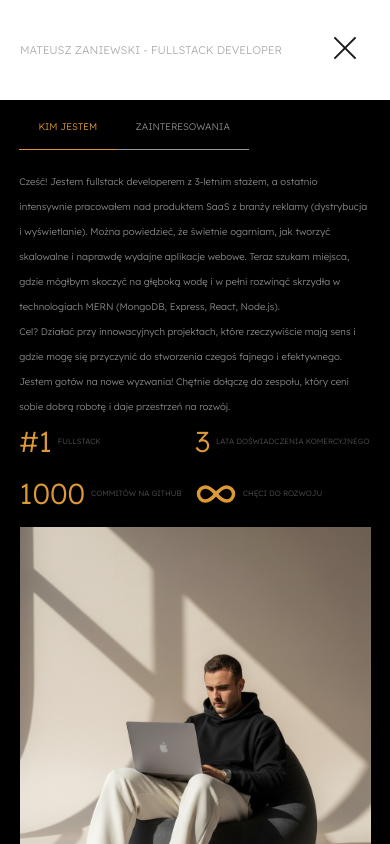
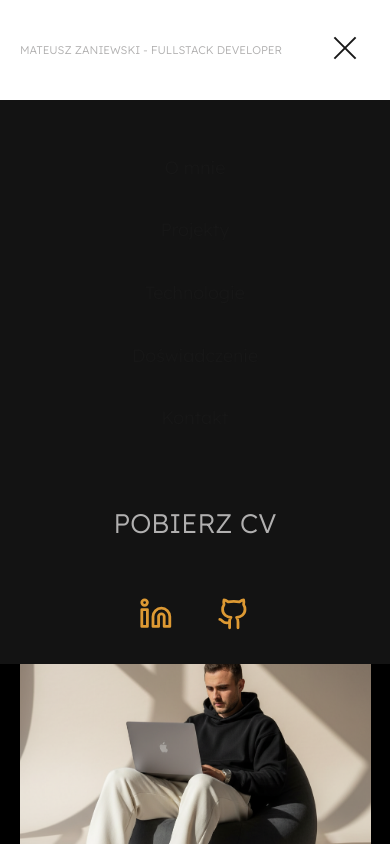
Before and after one commit to Zaniew1/NEXT-Portfolio, a Next.js app: page / in a window 390 px wide. Both pictures are taken after a click on the element 345 px from the left and 50 px from the top of the page. Built offline with nearby package versions, Linux system fonts and the light colour scheme.

Commit message:
styles: add nav mobile drop down

```diff
--- a/components/molecules/Burger/Burger.module.css
+++ b/components/molecules/Burger/Burger.module.css
@@ -16,6 +16,7 @@
   height: 2px;
   z-index: 2;
   cursor: pointer;
+  transition: height 0.1s ease;
 }
 .burger::before {
   content: "";
--- a/components/molecules/Burger/Burger.tsx
+++ b/components/molecules/Burger/Burger.tsx
@@ -1,13 +1,11 @@
-"use client"
-import { useState } from 'react'
+import { MobileNavPropsType } from '@/components/organisms/Nav/Nav'
 import styles from './Burger.module.css'
-export const Burger = ()=>{
-    const [burgerActive, setBurgerActive] = useState<boolean>(false)
+
+export const Burger = (props: MobileNavPropsType)=>{
+
     return (
-        <div onClick={()=>setBurgerActive(prev=> !prev)} className={styles.wrapper__burger}>
-
-            <div className={`${styles.burger} ${burgerActive ? styles.burger__active : ""}`}>
-            </div>
+        <div onClick={()=>props.setActive(props.active ? false  : true)} className={styles.wrapper__burger}>
+            <div className={`${styles.burger} ${props.active ? styles.burger__active : ""}`}></div>
         </div>
     )
 }
--- a/components/molecules/ProjectNameInfo/ProjectNameInfo.module.css
+++ b/components/molecules/ProjectNameInfo/ProjectNameInfo.module.css
@@ -26,9 +26,12 @@
     margin: 0.6em 0;
 }
 .projectname__wrapper__info__index{
+    display: flex;
+    justify-content: center;
+    align-items: center;
     background-color: #fff;
     padding: 0 0.2em;
-    font-size: 2.4em;
+    font-size: 2em;
     color: #1e1e1e;
     font-weight: 300;
     letter-spacing: 2px;
@@ -37,7 +40,7 @@
     display: flex;
     justify-content: center;
     align-items: center;
-    font-size: 2em;
+    font-size: 1.6em;
     padding: 0 0.5em 0 0.7em ;
     background-color: #1e1e1e;
     color: #ededed;
@@ -66,4 +69,10 @@
     .projectname__wrapper{
         margin: 3em 2em 0 0 ;
     }
+    .projectname__wrapper__info__index{
+        font-size: 2.4em;
+    }
+    .projectname__wrapper__info__name{
+        font-size: 2em;
+    }
 }
--- a/components/organisms/Nav/Nav.tsx
+++ b/components/organisms/Nav/Nav.tsx
@@ -1,13 +1,21 @@
+"use client"
 import Link from "next/link";
 import styles from "./Nav.module.css";
 import { Burger } from "@/components/molecules/Burger/Burger";
-
+import { NavMobile } from "../NavMobile/NavMobile";
+import { useState } from "react";
+export type MobileNavPropsType = {
+    active: boolean,
+    setActive: (active:boolean)=>void
+}
 export const Nav = () =>{
+    const [burgerActive, setBurgerActive] = useState<boolean>(false)
     return(
         <nav className={styles.nav}>
             <Link href="/" className={styles.nav__text}>Mateusz Zaniewski - FullStack Developer</Link>
             <Link  download href="/Mateusz Zaniewski FullStack CV POL.pdf" className={styles.nav__cv}></Link>
-            <Burger></Burger>
+            <Burger active={burgerActive} setActive={setBurgerActive}/>
+            <NavMobile active={burgerActive} setActive={setBurgerActive} />
         </nav>
     )
 
--- /dev/null
+++ b/components/organisms/NavMobile/NavMobile.module.css
@@ -0,0 +1,81 @@
+.navmobile{
+    position: absolute;
+    top: 100%;
+    left: 0;
+    width: 100%;
+    height: auto;
+    transition: .3s ease-in-out;
+    background-color: #131313;
+    padding-bottom:  3em;
+     transform: scaleY(0);
+    transform-origin: top;
+}
+.navmobile__active{
+    transform: scaleY(1);
+}
+.navmobile__active .navmobile__list{
+    opacity: 1;
+}
+.navmobile__active .navmobile__social{
+    opacity: 1;
+}
+.navmobile__active .navmobile__cv{
+    opacity: 1;
+}
+.navmobile__list{
+    display: flex;
+    justify-content: center;
+    align-items: center;
+    flex-direction: column;
+    opacity: 0;
+    width: 100%;
+    margin: 2em 0 1em 0;
+    font-size: 1.6em;
+    transition: .2s ease-in;
+}
+.navmobile__list__item{
+    cursor: pointer;
+    transition: .3s ease-in-out;
+    padding: 1em 0;
+}
+.navmobile__list__item:hover{
+    color: var(--special-color);
+}
+.navmobile__social{
+    display: flex;
+    justify-content: center;
+    align-items: center;
+    opacity: 0;
+    transition: .2s ease-in;
+    color: var(--special-color);
+
+}
+.navmobile__social__icon{
+    padding: 0 2em;
+}
+.navmobile__social__icon > svg{
+    width: 3em;
+    height: 3em;
+}
+
+.navmobile__cv{
+    display: flex;
+    justify-content: center;
+    text-transform: uppercase;
+    font-weight: 300;
+    color:#b1b0b0 ;
+    margin: 2em 0;
+    font-size: 2.4em;
+    transition: .2s ease-in-out;
+}
+.navmobile__cv::after{
+    content: "Pobierz CV"
+}
+.navmobile__cv:hover{
+    color: var(--special-color)
+}
+@media screen and (width >= 768px) {
+    .navmobile{
+       display: none;
+    }
+}
--- /dev/null
+++ b/components/organisms/NavMobile/NavMobile.tsx
@@ -0,0 +1,25 @@
+import Link from 'next/link';
+import { MobileNavPropsType } from '../Nav/Nav'
+import styles from './NavMobile.module.css'
+import { Linkedin, Github } from 'lucide-react';
+
+export const NavMobile = (props: MobileNavPropsType)=>{
+    return (
+        <div className={`${styles.navmobile} ${props.active ? styles.navmobile__active : ""}`}>
+            <ul className={styles.navmobile__list}>
+                <li className={styles.navmobile__list__item}>O mnie</li>
+                <li className={styles.navmobile__list__item}>Projekty</li>
+                <li className={styles.navmobile__list__item}>Technologie</li>
+                <li className={styles.navmobile__list__item}>Doświadczenie</li>
+                <li className={styles.navmobile__list__item}>Kontakt</li>
+            </ul>
+            <Link  download href="/Mateusz Zaniewski FullStack CV POL.pdf" className={styles.navmobile__cv}></Link>
+            <div className={styles.navmobile__social}>
+                <Link href={"https://www.linkedin.com/in/mateusz-zaniewski-3a159b107"} className={styles.navmobile__social__icon}><Linkedin/></Link>
+                <Link href={'https://github.com/Zaniew1'} className={styles.navmobile__social__icon}><Github/></Link>
+            </div>
+        </div>
+    )
+
+
+}
--- a/components/templates/About/About.tsx
+++ b/components/templates/About/About.tsx
@@ -8,7 +8,7 @@ import { AnimatePresence, motion } from "motion/react"
 export const About = () => {
 
     const [switchText, setSwitchText]  = useState<number>(0);
-    return <div className={styles.about}>
+    return <div className={styles.about} id={"about"}>
         <div className={styles.about__text}>
             <div className={styles.about__text__switch}>
                 <p onClick={()=>setSwitchText(0)} className={`${styles.about__text__switch__item} ${switchText === 0 ? `${styles.about__text__switch__item__active}`: ""}`}>Kim jestem</p>
--- a/components/templates/Contact/Contact.tsx
+++ b/components/templates/Contact/Contact.tsx
@@ -43,7 +43,7 @@ export const Contact = () => {
         event.preventDefault();
     }
     return (
-        <div className={styles.contact}>
+        <div className={styles.contact} id={"contact"}>
             <form className={styles.contact__form} onSubmit={sendText}>
                 <div className={styles.contact__form__line}>
                     <label htmlFor='form__name' className={styles.contact__form__line__label}>Imię</label>
--- a/components/templates/Experience/Experience.tsx
+++ b/components/templates/Experience/Experience.tsx
@@ -4,7 +4,7 @@ import {experienceData} from '@/data/experienceData'
 export const Experience = () => {
         // someday here will be slider with experience cards
         return (
-        <div className={styles.experience}>
+        <div className={styles.experience} id={"experience"}>
             <h1 className={styles.experience__header}>Doświadczenie</h1 >
             <ExperienceCard data={experienceData[0]} />
             <div className={styles.experience__nav}></div>
--- a/components/templates/Projects/Projects.tsx
+++ b/components/templates/Projects/Projects.tsx
@@ -13,7 +13,7 @@ export const Projects = () => {
   const [isAnimating, setAnimating] = useState<number>(0);
 
     return (
-        <div className={styles.projects}>
+        <div className={styles.projects} id={"projects"}>
             <h1 className={styles.projects__header}>Projekty</h1 >
             <div className={styles.projects__main}>
                 <div className={styles.projects__main__navigation}>
--- a/components/templates/Tech/Tech.tsx
+++ b/components/templates/Tech/Tech.tsx
@@ -6,7 +6,7 @@ import {  motion } from "motion/react"
 export const Tech = () => {
     const [techIndex, setTechIndex]= useState<number>(0)
         return (
-        <div className={styles.tech}>
+        <div className={styles.tech} id={"tech"}>
             <h1 className={styles.tech__header}>Technologie</h1 >
             <div className={styles.tech__main}>
                 <div className={styles.tech__main__nav}>
```
